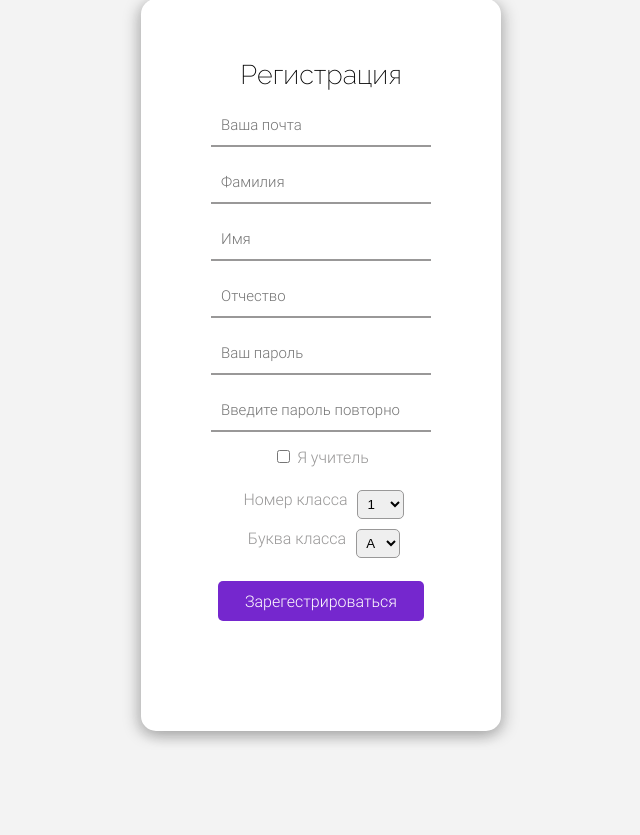
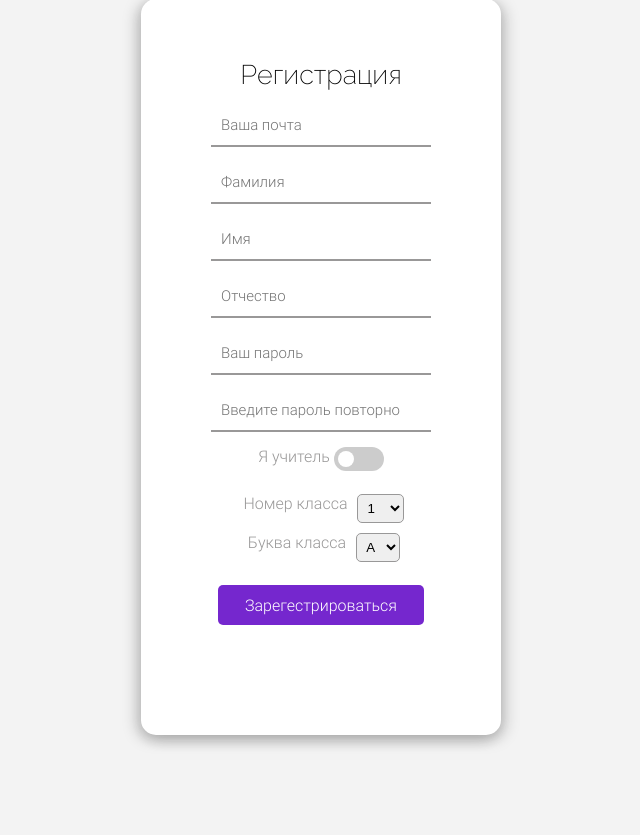
Before and after one commit to BeyondOrigins/diary, a Flask app: page /registration in a window 1280 px wide. Shown: the part 151-986 px from the top of the page, without its empty margins (319-959 px from the left). Before the commit the page ends 895 px from the top, so only its background shows below. Run offline with Flask 3, Linux system fonts and the light colour scheme.

Commit message:
added custom checkbutton

```diff
--- a/static/styles/style.css
+++ b/static/styles/style.css
@@ -65,19 +65,19 @@
     --color-dark-green: #0a770a;
     --color-green: #389938;
     --color-blue: #1490f5;
-    --color-body-background: #f3f3f3;
     --color-header-background: var(--color-purple);
     --color-button1-background: var(--color-bluerple);
     --color-file-input-background: var(--color-bluerple);
     --color-light-purple: #ac7fdf;
-    --color-container-background: #ffffff;
     --color-selected: #2686f5;
     --color-input-focus: rgba(85, 215, 247, 0.205);
     --color-header-element: #f3f3f3;
     --color-mark-container-border: #75c1ff;
-    --color-pupil-container-border: #a8a3a3;
+    --color-container-border: #a8a3a3;
     --color-button2-background: #e24040;
     --border-radius-basic-container: 15px;
+    --color-container-background: #ffffff;
+    --color-body-background: #f3f3f3;
 }
 
 /* TAGS */
@@ -113,6 +113,73 @@ a {
 
 /* CLASSES */
 
+.switch {
+    position: relative;
+    display: inline-block;
+    width: 50px;
+    height: 24px;
+}
+
+.switch input {
+    opacity: 0;
+    width: 0;
+    height: 0;
+}
+
+input:checked + .slider {
+    background-color: #2196F3;
+}
+
+input:focus + .slider {
+    box-shadow: 0 0 1px #2196F3;
+}
+
+.slider {
+    position: absolute;
+    cursor: pointer;
+    top: 0;
+    left: 0;
+    right: 0;
+    bottom: 0;
+    background-color: #ccc;
+    -webkit-transition: .4s;
+    transition: .4s;
+}
+
+.slider:before {
+    position: absolute;
+    content: "";
+    height: 16px;
+    width: 16px;
+    left: 4px;
+    bottom: 4px;
+    background-color: white;
+    -webkit-transition: .4s;
+    transition: .4s;
+}
+
+.slider.round {
+    border-radius: 34px;
+}
+
+.slider.round:before {
+    border-radius: 50%;
+}
+
+input:checked + .slider {
+    background-color: #2196F3;
+}
+
+input:focus + .slider {
+    box-shadow: 0 0 1px #2196F3;
+}
+
+input:checked + .slider:before {
+    -webkit-transform: translateX(26px);
+    -ms-transform: translateX(26px);
+    transform: translateX(26px);
+}
+
 .container {
     width: 70%;
     margin: 100px auto;
@@ -144,7 +211,7 @@ a {
 
 .mark-container {
     border: 1px solid var(--color-mark-container-border);
-    background-color: var(--color-white);
+    background-color: var(--color-container-background);
     height: 61px;
     width: 61px;
     border-radius: 10px;
@@ -255,8 +322,8 @@ a {
     overflow: auto;
     border-radius: 10px;
     padding: 15px;
-    background-color: var(--color-white);
-    border: 1px solid var(--color-pupil-container-border);
+    background-color: var(--color-container-background);
+    border: 1px solid var(--color-container-border);
     display: inline-grid;
 }
 
@@ -447,7 +514,7 @@ a {
     font-size: 16px;
     background: var(--color-button1-background);
     border-radius: 5px;
-    color: var(--color-white);
+    color: var(--color-container-background);
     transition: 0.5s;
     animation-delay: 0.8s;
     text-align: center;
@@ -474,7 +541,7 @@ a {
     font-size: 16px;
     background: var(--color-button2-background);
     border-radius: 5px;
-    color: var(--color-white);
+    color: var(--color-container-background);
     transition: 0.5s;
     animation-delay: 0.8s;
     text-align: center;
@@ -561,7 +628,7 @@ a {
 .file-input {
     background-color: var(--color-file-input-background);
     border-radius: 4px;
-    color: var(--color-white);
+    color: var(--color-container-background);
     transition: 0.5s;
     width: 300px;
     padding: 10px 20px;
--- a/templates/register.html
+++ b/templates/register.html
@@ -28,9 +28,10 @@
                     <input type="password" class="form__input" oninput="checkPassword()" placeholder="Введите пароль повторно" name="password_repeat">
                 </div>
                 <div class="form__element">
-                    <label>
-                        <input type="checkbox" class="form__checkbox" value="teacher" id="checkbox" name="user_type">
-                        <span>Я учитель</span>
+                    <label>Я учитель</label>
+                    <label class="switch">
+                        <input type="checkbox" name="user_type" value="teacher">
+                        <span class="slider round"></span>
                     </label>
                 </div>
                 <div class="form__element">
```
